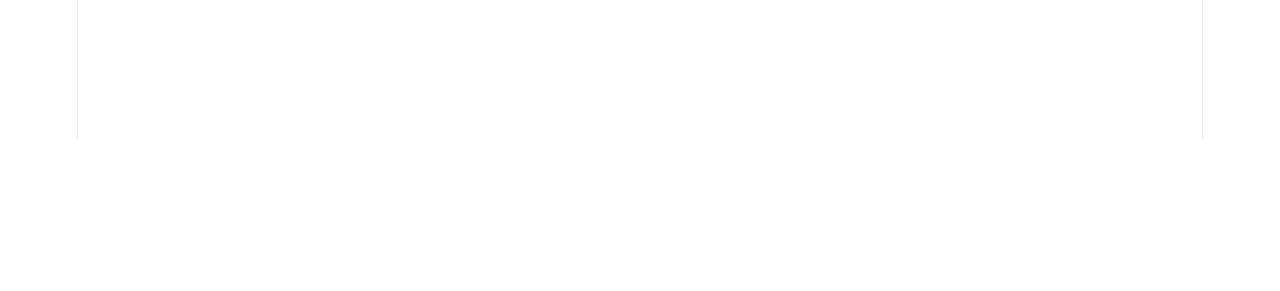
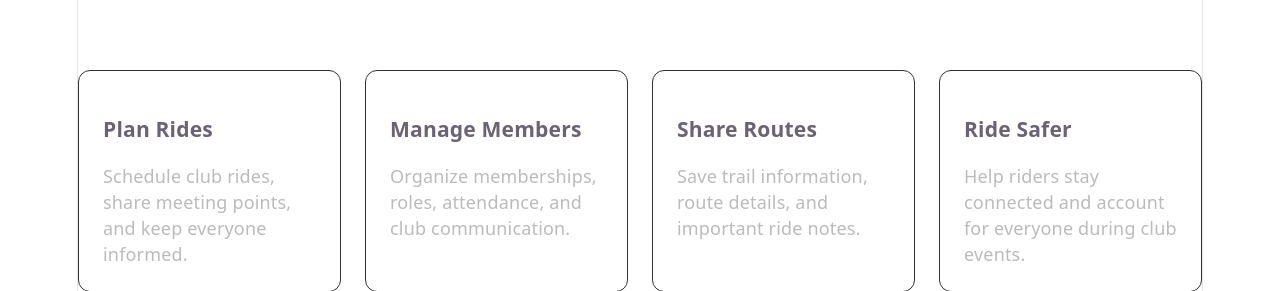
Before and after one commit to w8wot/trail-companion, a React (Vite) app: page / in a window 1280 px wide. Shown: the part 661-952 px from the top of the page. Before the commit the page ends 800 px from the top, so only its background shows below. Built offline with nearby package versions, Linux system fonts and the light colour scheme; no server answers.

Commit message:
Simplify QR checkout page

```diff
--- a/src/App.jsx
+++ b/src/App.jsx
@@ -4,9 +4,13 @@ import Hero from "./components/Hero";
 import LoanerList from "./components/LoanerList";
 
 function App() {
+  const isCheckoutPage = new URLSearchParams(
+    window.location.search
+  ).get("checkout") === "true";
+
   return (
     <>
-      <Navbar />
+      {!isCheckoutPage && <Navbar />}
 
       <main
         style={{
@@ -18,6 +22,8 @@ function App() {
       >
         <LoanerList />
       </main>
+
+      {!isCheckoutPage && <Features />}
     </>
   );
 }
```
Lines whose indentation alone changed are shown as unchanged.
